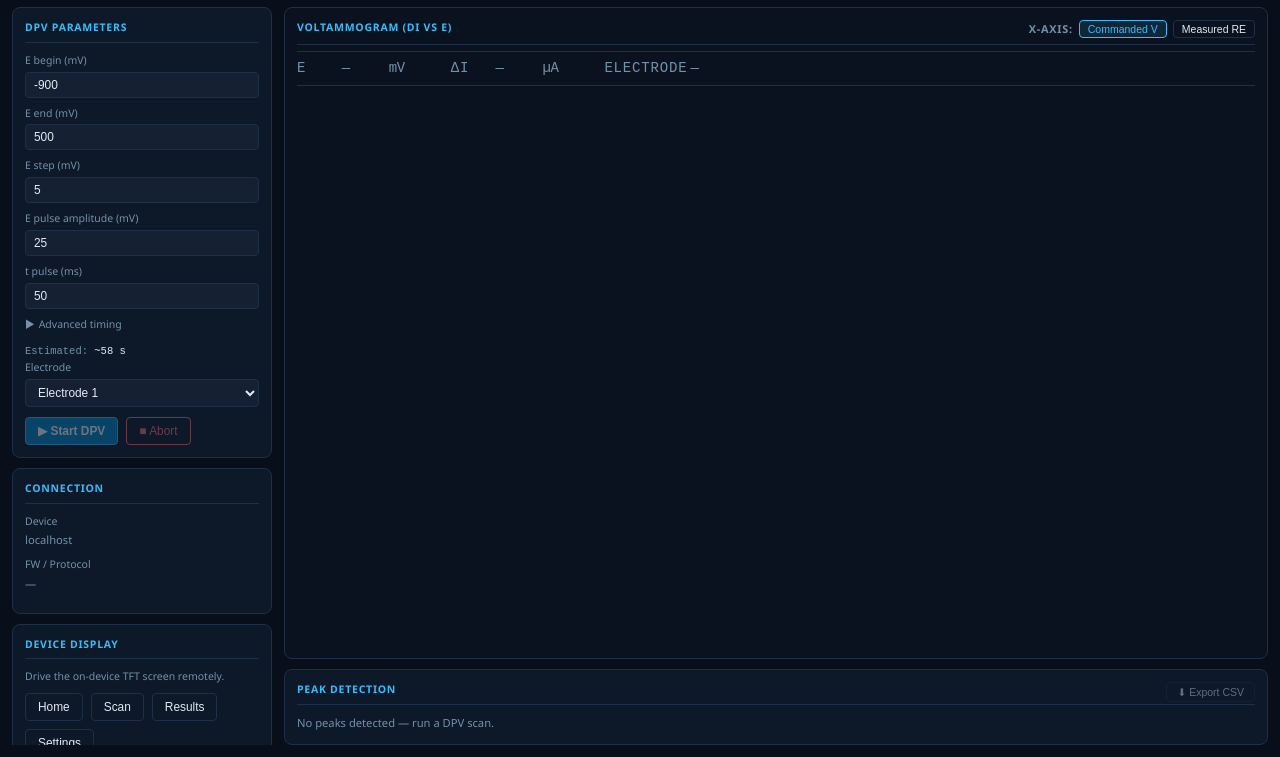
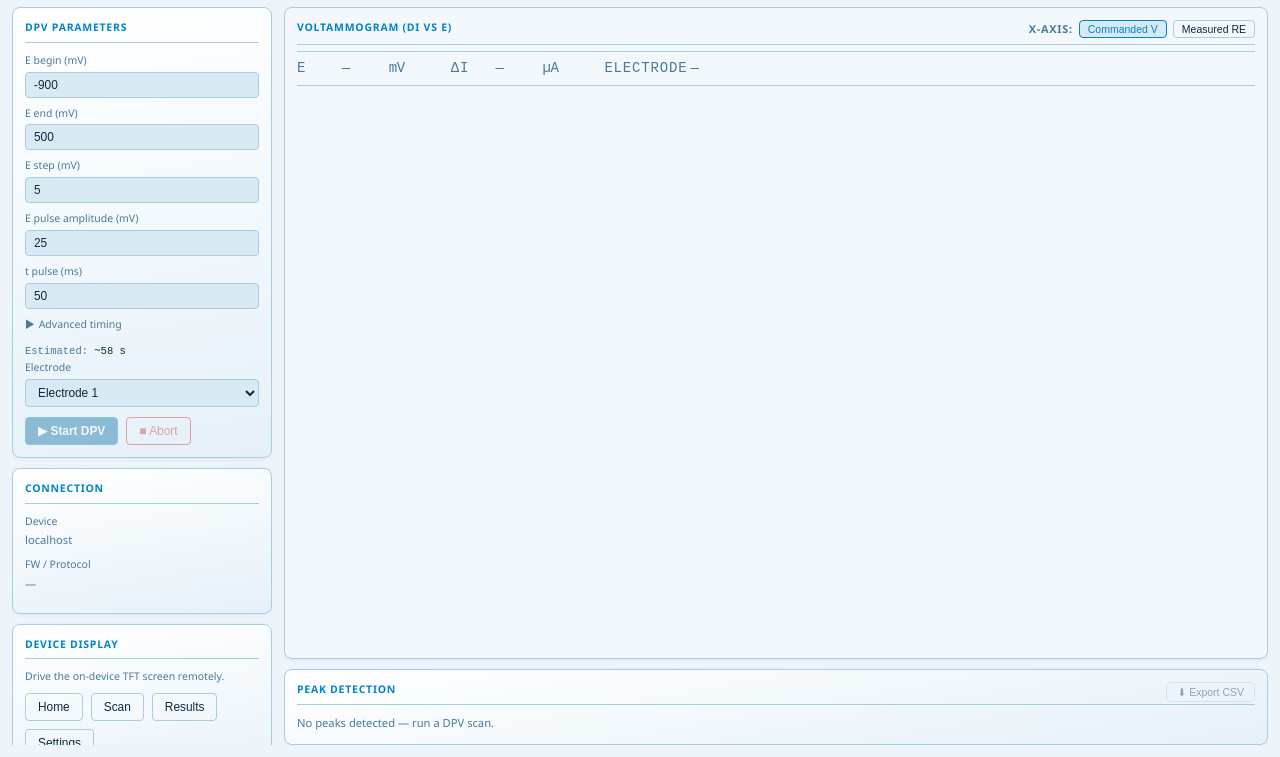
Before and after one commit to Sid180603/uBIOPOT-Firmware, a website built with Vite: page web/src/index.html in a window 1280 px wide. Shown: the part 43-800 px from the top of the page. Built offline with nearby package versions, Linux system fonts and the light colour scheme; no server answers; what uplot would draw is missing.

Commit message:
style(web): light aqua theme
- Port light palette + frosted topbar + card gradient/shadow from dist into src/style.css (source of truth) so npm build no longer reverts the theme

- Rebuild standalone dist/index.html (+ .gz) from source

- Update A2 test to expect #edf5fa; 28/28 Playwright pass

```diff
--- a/web/src/style.css
+++ b/web/src/style.css
@@ -1,18 +1,18 @@
 :root {
-  /* Aqua-HMET palette — deep ocean / electrochemistry, not GitHub grey */
-  --bg:        #080f1a;
-  --surface:   #0d1829;
-  --surface2:  #162033;
-  --border:    #1e3048;
-  --accent:    #38bdf8;
-  --accent2:   #0284c7;
-  --teal:      #38bdf8;
-  --green:     #34d399;
-  --amber:     #fbbf24;
-  --red:       #f87171;
-  --violet:    #a78bfa;
-  --text:      #e2eaf3;
-  --dim:       #7491a8;
+  /* Aqua-HMET palette — light aqua / clinical, high-contrast on white */
+  --bg:        #edf5fa;
+  --surface:   #ffffff;
+  --surface2:  #daeaf5;
+  --border:    #a8cce0;
+  --accent:    #0284c7;
+  --accent2:   #0369a1;
+  --teal:      #0891b2;
+  --green:     #059669;
+  --amber:     #d97706;
+  --red:       #dc2626;
+  --violet:    #7c3aed;
+  --text:      #0f2a3f;
+  --dim:       #4a7a99;
   --font:      'Segoe UI', system-ui, -apple-system, sans-serif;
   --font-mono: 'IBM Plex Mono', 'JetBrains Mono', 'Cascadia Mono', monospace;
   --radius:    8px;
@@ -51,6 +51,9 @@ html, body {
   padding: 8px 0;
   border-bottom: 1px solid var(--border);
   flex-shrink: 0;
+  backdrop-filter: blur(12px);
+  -webkit-backdrop-filter: blur(12px);
+  background: rgba(200, 230, 248, 0.72);
 }
 
 #topbar h1 {
@@ -114,10 +117,11 @@ html, body {
 /* ── Cards ────────────────────────────────────────────────────────────────── */
 
 .card {
-  background: var(--surface);
+  background: linear-gradient(170deg, #ffffff 0%, #f0f7fc 60%, #e4f0f8 100%);
   border: 1px solid var(--border);
   border-radius: var(--radius);
   padding: 12px;
+  box-shadow: 0 1px 4px rgba(0, 80, 140, 0.08);
 }
 
 .card-title {
```
Also changed, not shown: web/tests/e2e.spec.js (+49 -3 lines), web/dist/index.html.
